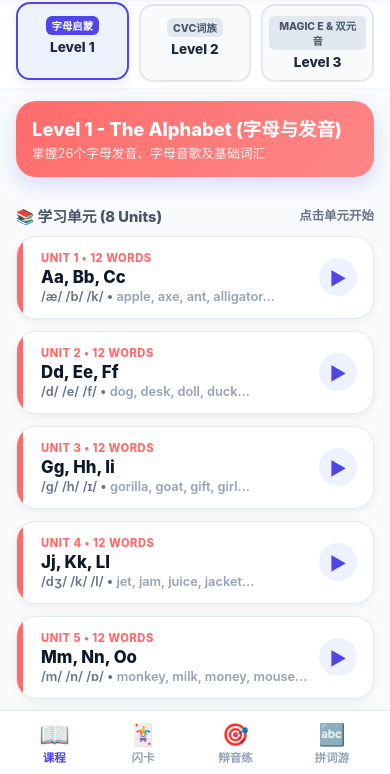
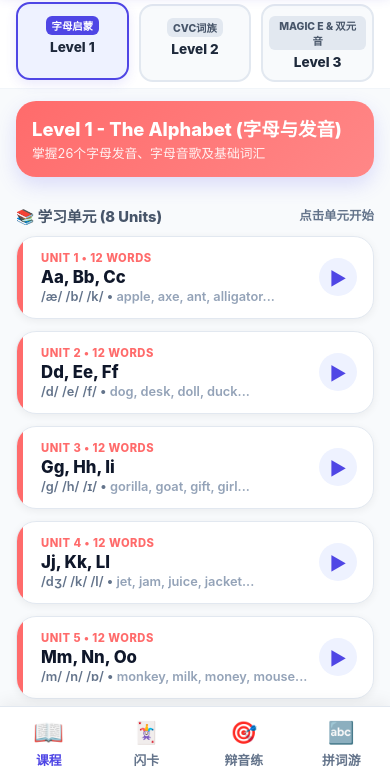
Before and after one commit to zhaoda222/oxford-phonics-world, a website: page index.html in a window 390 px wide. Shown: the part 70-844 px from the top of the page. Drawn offline with Linux system fonts and the light colour scheme.

Commit message:
fix: mobile full-width screen and bottom navigation layout

```diff
--- a/css/style.css
+++ b/css/style.css
@@ -30,34 +30,38 @@
 
 body {
   font-family: var(--font-family);
-  background: #E2E8F0;
+  background: #F8FAFC;
   color: var(--text-main);
-  min-height: 100vh;
-  display: flex;
-  justify-content: center;
-  align-items: center;
+  width: 100vw;
+  height: 100%;
+  margin: 0;
+  padding: 0;
   overflow: hidden;
+  position: fixed;
 }
 
 /* App device container */
 #app-container {
   width: 100%;
-  max-width: 480px;
+  max-width: 100%;
   height: 100vh;
-  max-height: 900px;
+  height: 100dvh;
+  margin: 0;
   background: #F8FAFC;
   position: relative;
   display: flex;
   flex-direction: column;
   overflow: hidden;
-  box-shadow: 0 25px 60px rgba(15, 23, 42, 0.25);
 }
 
-@media (min-width: 520px) {
+/* Full width on all mobile devices */
+@media (min-width: 768px) {
   #app-container {
-    height: 94vh;
-    border-radius: 36px;
-    border: 6px solid #1E293B;
+    max-width: 600px;
+    margin: 0 auto;
+    border-left: 1px solid #E2E8F0;
+    border-right: 1px solid #E2E8F0;
+    box-shadow: 0 0 40px rgba(0,0,0,0.08);
   }
 }
 
@@ -114,30 +118,32 @@ body {
 
 /* Viewport for all screens */
 .screen-viewport {
-  flex: 1;
+  flex: 1 1 0%;
+  height: 0;
   overflow-y: auto;
   overflow-x: hidden;
   position: relative;
-  padding-bottom: 74px; /* nav padding */
+  padding-bottom: 24px;
   scroll-behavior: smooth;
   -webkit-overflow-scrolling: touch;
 }
 
 /* Bottom Navigation Bar */
 .bottom-nav {
-  position: absolute;
-  bottom: 0;
-  left: 0;
-  right: 0;
-  height: 64px;
+  width: 100%;
+  height: calc(68px + env(safe-area-inset-bottom, 0px));
+  min-height: 68px;
   background: #FFFFFF;
-  border-top: 1px solid #E2E8F0;
+  border-top: 1.5px solid #E2E8F0;
   display: flex;
   justify-content: space-around;
-  align-items: center;
-  z-index: 30;
-  padding: 0 10px;
-  box-shadow: 0 -2px 10px rgba(0,0,0,0.03);
+  align-items: flex-start;
+  padding-top: 8px;
+  padding-bottom: env(safe-area-inset-bottom, 8px);
+  box-shadow: 0 -4px 16px rgba(0,0,0,0.06);
+  z-index: 100;
+  flex-shrink: 0;
+  box-sizing: border-box;
 }
 
 .nav-item {
@@ -145,13 +151,15 @@ body {
   flex-direction: column;
   align-items: center;
   justify-content: center;
-  font-size: 0.72rem;
+  gap: 3px;
+  color: #64748B;
+  font-size: 0.8rem;
   font-weight: 700;
-  color: #94A3B8;
   cursor: pointer;
   transition: all 0.2s ease;
-  padding: 6px 12px;
+  padding: 4px 14px;
   border-radius: 12px;
+  flex: 1;
 }
 
 .nav-item .icon {
```
